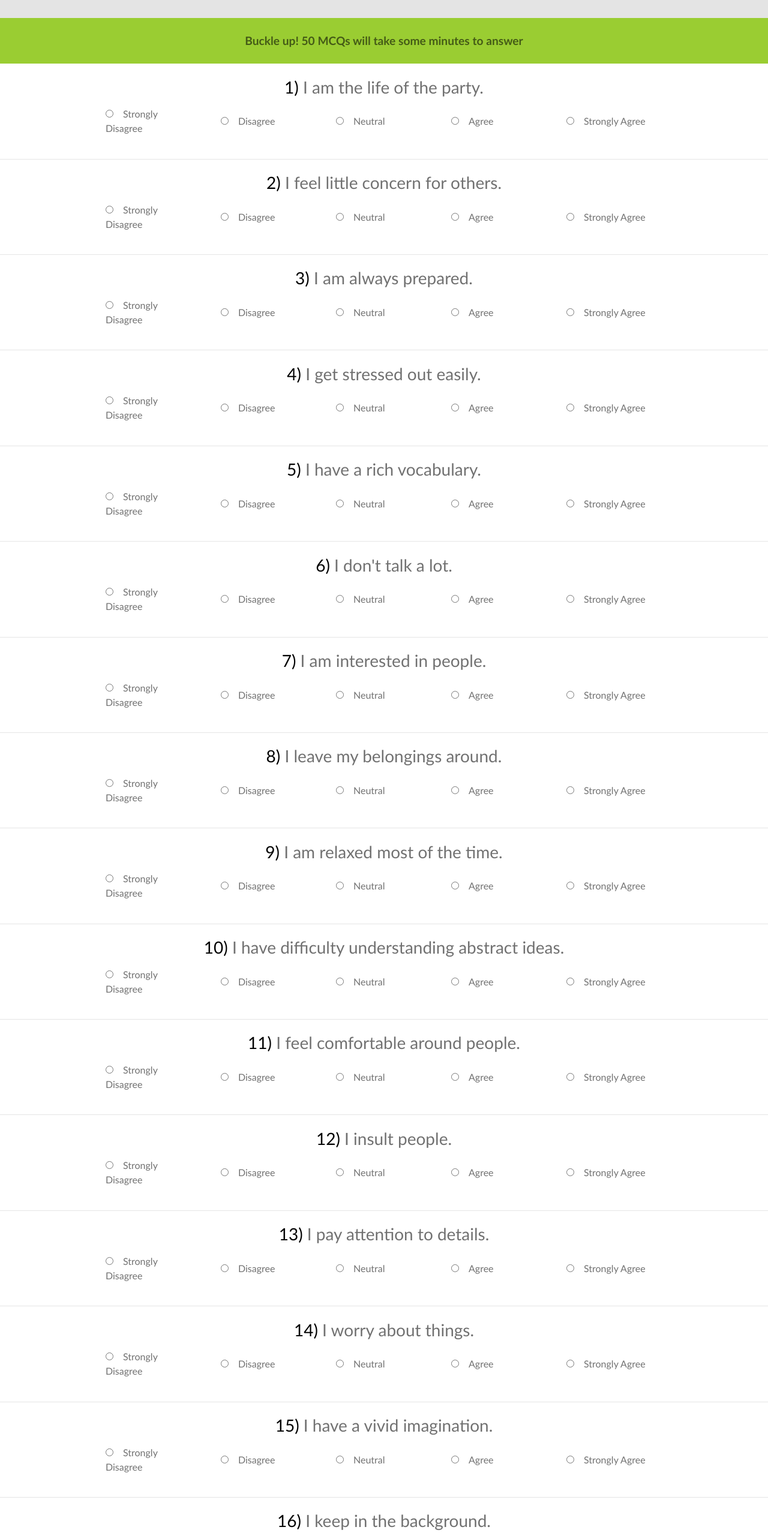
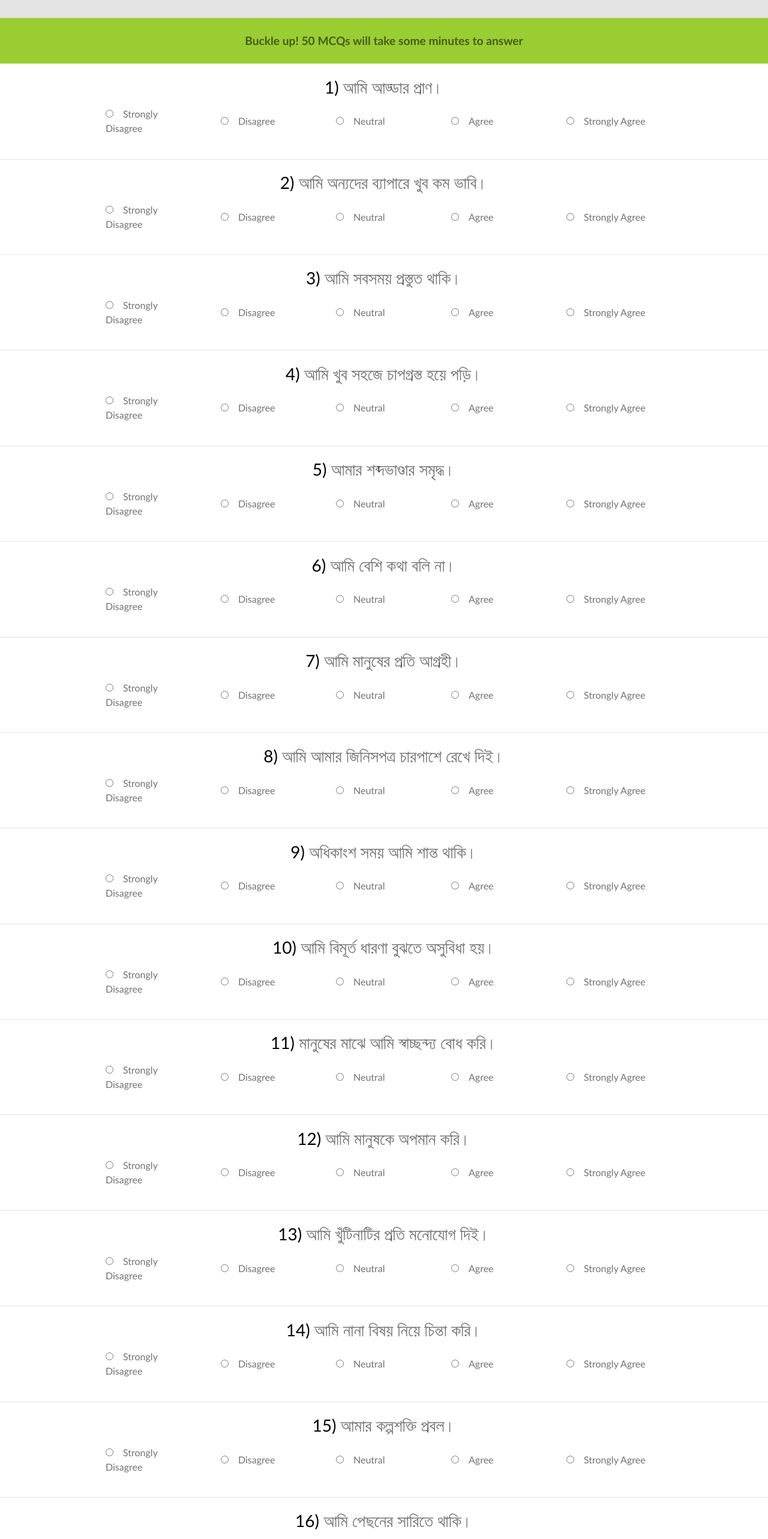
Before and after one commit to shifur/Personality_test_new, a React (Create React App) app in the folder client/: page / in a window 1280 px wide. Shown: the part 1320-3886 px from the top of the page at 60% size. Built offline with nearby package versions, Linux system fonts and the light colour scheme.

Commit message:
Translate questionnaire to Bengali and fix duplicate

```diff
--- a/client/src/questions.js
+++ b/client/src/questions.js
@@ -1,253 +1,252 @@
 export default [
   {
     id: 1,
-    question: "I am the life of the party.",
+    question: "আমি আড্ডার প্রাণ।",
     choices: ["1", "2", "3", "4", "5"],
   },
   {
     id: 2,
-    question: "I feel little concern for others.",
+    question: "আমি অন্যদের ব্যাপারে খুব কম ভাবি।",
     choices: ["1", "2", "3", "4", "5"],
   },
   {
     id: 3,
-    question: "I am always prepared.",
+    question: "আমি সবসময় প্রস্তুত থাকি।",
     choices: ["1", "2", "3", "4", "5"],
   },
   {
     id: 4,
-    question: "I get stressed out easily.",
+    question: "আমি খুব সহজে চাপগ্রস্ত হয়ে পড়ি।",
     choices: ["1", "2", "3", "4", "5"],
   },
   {
     id: 5,
-    question: "I have a rich vocabulary.",
+    question: "আমার শব্দভাণ্ডার সমৃদ্ধ।",
     choices: ["1", "2", "3", "4", "5"],
   },
   {
     id: 6,
-    question: "I don't talk a lot.",
+    question: "আমি বেশি কথা বলি না।",
     choices: ["1", "2", "3", "4", "5"],
   },
   {
     id: 7,
-    question: "I am interested in people.",
+    question: "আমি মানুষের প্রতি আগ্রহী।",
     choices: ["1", "2", "3", "4", "5"],
   },
   {
     id: 8,
-    question: "I leave my belongings around.",
+    question: "আমি আমার জিনিসপত্র চারপাশে রেখে দিই।",
     choices: ["1", "2", "3", "4", "5"],
   },
   {
     id: 9,
-    question: "I am relaxed most of the time.",
+    question: "অধিকাংশ সময় আমি শান্ত থাকি।",
     choices: ["1", "2", "3", "4", "5"],
   },
   {
     id: 10,
-    question: "I have difficulty understanding abstract ideas.",
+    question: "আমি বিমূর্ত ধারণা বুঝতে অসুবিধা হয়।",
     choices: ["1", "2", "3", "4", "5"],
   },
   {
     id: 11,
-    question: "I feel comfortable around people.",
+    question: "মানুষের মাঝে আমি স্বাচ্ছন্দ্য বোধ করি।",
     choices: ["1", "2", "3", "4", "5"],
   },
   {
     id: 12,
-    question: "I insult people.",
+    question: "আমি মানুষকে অপমান করি।",
     choices: ["1", "2", "3", "4", "5"],
   },
   {
     id: 13,
-    question: "I pay attention to details.",
+    question: "আমি খুঁটিনাটির প্রতি মনোযোগ দিই।",
     choices: ["1", "2", "3", "4", "5"],
   },
   {
     id: 14,
-    question: "I worry about things.",
+    question: "আমি নানা বিষয় নিয়ে চিন্তা করি।",
     choices: ["1", "2", "3", "4", "5"],
   },
   {
     id: 15,
-    question: "I have a vivid imagination.",
+    question: "আমার কল্পশক্তি প্রবল।",
     choices: ["1", "2", "3", "4", "5"],
   },
   {
     id: 16,
-    question: "I keep in the background.",
+    question: "আমি পেছনের সারিতে থাকি।",
     choices: ["1", "2", "3", "4", "5"],
   },
   {
     id: 17,
-    question: "I sympathize with others' feelings.",
+    question: "আমি অন্যদের অনুভূতির সাথে সহানুভূতি প্রকাশ করি।",
     choices: ["1", "2", "3", "4", "5"],
   },
   {
     id: 18,
-    question: "I make a mess of things.",
+    question: "আমি জিনিসপত্র এলোমেলো করি।",
     choices: ["1", "2", "3", "4", "5"],
   },
   {
     id: 19,
-    question: "I seldom feel blue.",
+    question: "আমি খুব কমই মন খারাপ করি।",
     choices: ["1", "2", "3", "4", "5"],
   },
   {
     id: 20,
-    question: "I am not interested in abstract ideas.",
+    question: "আমি বিমূর্ত ধারণায় আগ্রহী নই।",
     choices: ["1", "2", "3", "4", "5"],
   },
   {
     id: 21,
-    question: "I start conversations.",
+    question: "আমি কথা শুরু করি।",
     choices: ["1", "2", "3", "4", "5"],
   },
   {
     id: 22,
-    question: "I am not interested in other people's problems. 	",
+    question: "আমি অন্য মানুষের সমস্যায় আগ্রহী নই।",
     choices: ["1", "2", "3", "4", "5"],
   },
   {
     id: 23,
-    question: "I get chores done right away.",
+    question: "আমি কাজগুলো দ্রুত শেষ করি।",
     choices: ["1", "2", "3", "4", "5"],
   },
   {
     id: 24,
-    question: "I am easily disturbed.",
+    question: "আমি সহজেই বিচলিত হয়ে পড়ি।",
     choices: ["1", "2", "3", "4", "5"],
   },
   {
     id: 25,
-    question: "I have excellent ideas.",
+    question: "আমার অসাধারণ সব ধারণা আছে।",
     choices: ["1", "2", "3", "4", "5"],
   },
   {
     id: 26,
-    question: "I have little to say.",
+    question: "আমার বলার মতো বেশি কিছু নেই।",
     choices: ["1", "2", "3", "4", "5"],
   },
   {
     id: 27,
-    question: "I have a soft heart.",
+    question: "আমার কোমল হৃদয় আছে।",
     choices: ["1", "2", "3", "4", "5"],
   },
   {
     id: 28,
-    question: "I often forget to put things back in their proper place.",
+    question: "আমি প্রায়ই জিনিসপত্র তাদের জায়গায় রাখতে ভুলে যাই।",
     choices: ["1", "2", "3", "4", "5"],
   },
   {
     id: 29,
-    question: "I get upset easily.",
+    question: "আমি সহজেই হতাশ বা বিরক্ত হই।",
     choices: ["1", "2", "3", "4", "5"],
   },
   {
     id: 30,
-    question: "I do not have a good imagination.",
+    question: "আমার কল্পশক্তি তেমন ভালো নয়।",
     choices: ["1", "2", "3", "4", "5"],
   },
   {
     id: 31,
-    question: "I talk to a lot of different people at parties.",
+    question: "পার্টিতে আমি অনেকের সাথে কথা বলি।",
     choices: ["1", "2", "3", "4", "5"],
   },
-
   {
     id: 32,
-    question: "I like order.",
+    question: "আমি শৃঙ্খলা পছন্দ করি।",
     choices: ["1", "2", "3", "4", "5"],
   },
   {
     id: 33,
-    question: "I change my mood a lot.",
+    question: "আমার মেজাজ ঘনঘন বদলে যায়।",
     choices: ["1", "2", "3", "4", "5"],
   },
   {
     id: 34,
-    question: "I am quick to understand things.",
+    question: "আমি জিনিসপত্র দ্রুত বুঝে ফেলি।",
     choices: ["1", "2", "3", "4", "5"],
   },
   {
     id: 35,
-    question: "I don't like to draw attention to myself.",
+    question: "আমি নিজের দিকে নজর আকর্ষণ করতে পছন্দ করি না।",
     choices: ["1", "2", "3", "4", "5"],
   },
   {
     id: 36,
-    question: "I take time out for others.",
+    question: "আমি অন্যদের জন্য সময় বের করি।",
     choices: ["1", "2", "3", "4", "5"],
   },
   {
     id: 37,
-    question: "I shirk my duties.",
+    question: "আমি দায়িত্ব এড়িয়ে চলি।",
     choices: ["1", "2", "3", "4", "5"],
   },
   {
     id: 38,
-    question: "I have frequent mood swings.",
+    question: "আমার মেজাজ প্রায়ই বদলে যায়।",
     choices: ["1", "2", "3", "4", "5"],
   },
   {
     id: 39,
-    question: "I use difficult words.",
+    question: "আমি কঠিন শব্দ ব্যবহার করি।",
     choices: ["1", "2", "3", "4", "5"],
   },
   {
     id: 40,
-    question: "I don't mind being the center of attention.",
+    question: "সবার নজরে থাকতে আমার আপত্তি নেই।",
     choices: ["1", "2", "3", "4", "5"],
   },
   {
     id: 41,
-    question: "I feel others' emotions.",
+    question: "আমি অন্যদের অনুভূতি অনুভব করি।",
     choices: ["1", "2", "3", "4", "5"],
   },
   {
     id: 42,
-    question: "I follow a schedule.",
+    question: "আমি সূচি মেনে চলি।",
     choices: ["1", "2", "3", "4", "5"],
   },
   {
     id: 43,
-    question: "I get irritated easily.",
+    question: "আমি সহজেই বিরক্ত হই।",
     choices: ["1", "2", "3", "4", "5"],
   },
   {
     id: 44,
-    question: "I spend time reflecting on things.",
+    question: "আমি বিষয়গুলো নিয়ে চিন্তা করতে সময় দিই।",
     choices: ["1", "2", "3", "4", "5"],
   },
   {
     id: 45,
-    question: "I am quiet around strangers.",
+    question: "অচেনা লোকজনের কাছে আমি চুপচাপ থাকি।",
     choices: ["1", "2", "3", "4", "5"],
   },
   {
     id: 46,
-    question: "I make people feel at ease.",
+    question: "আমি মানুষকে স্বস্তি বোধ করাই।",
     choices: ["1", "2", "3", "4", "5"],
   },
   {
     id: 47,
-    question: "I am exacting in my work.",
+    question: "আমি আমার কাজে খুঁতখুঁতে।",
     choices: ["1", "2", "3", "4", "5"],
   },
   {
     id: 48,
-    question: "I often feel blue.",
+    question: "আমি প্রায়ই মন খারাপ করি।",
     choices: ["1", "2", "3", "4", "5"],
   },
   {
     id: 49,
-    question: "I am full of ideas.",
+    question: "আমার মাথায় নানা ধারণা ভরপুর।",
     choices: ["1", "2", "3", "4", "5"],
   },
   {
     id: 50,
-    question: "I am full of ideas.",
+    question: "আমি আমার পরিকল্পনা বাস্তবায়ন করি।",
     choices: ["1", "2", "3", "4", "5"],
   },
 ];
```
